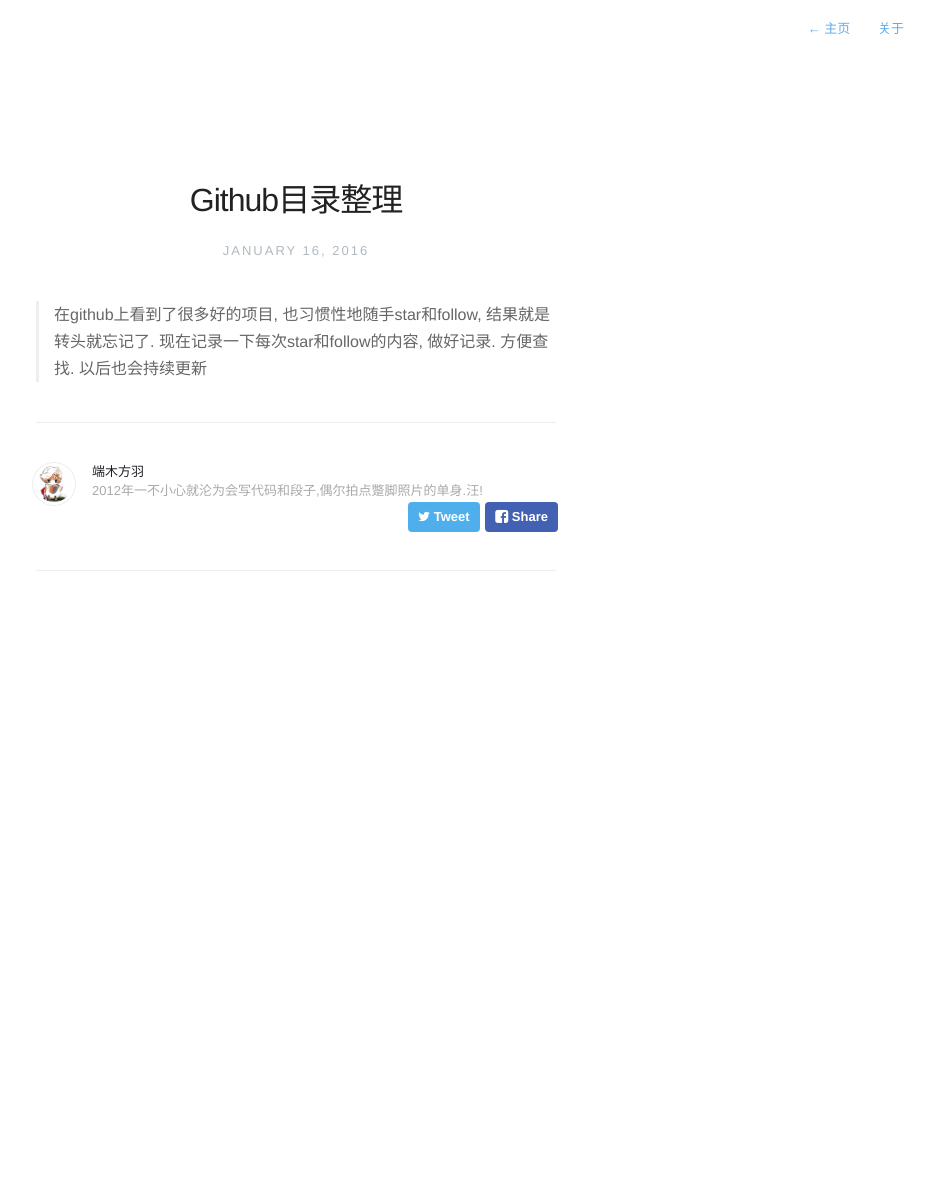
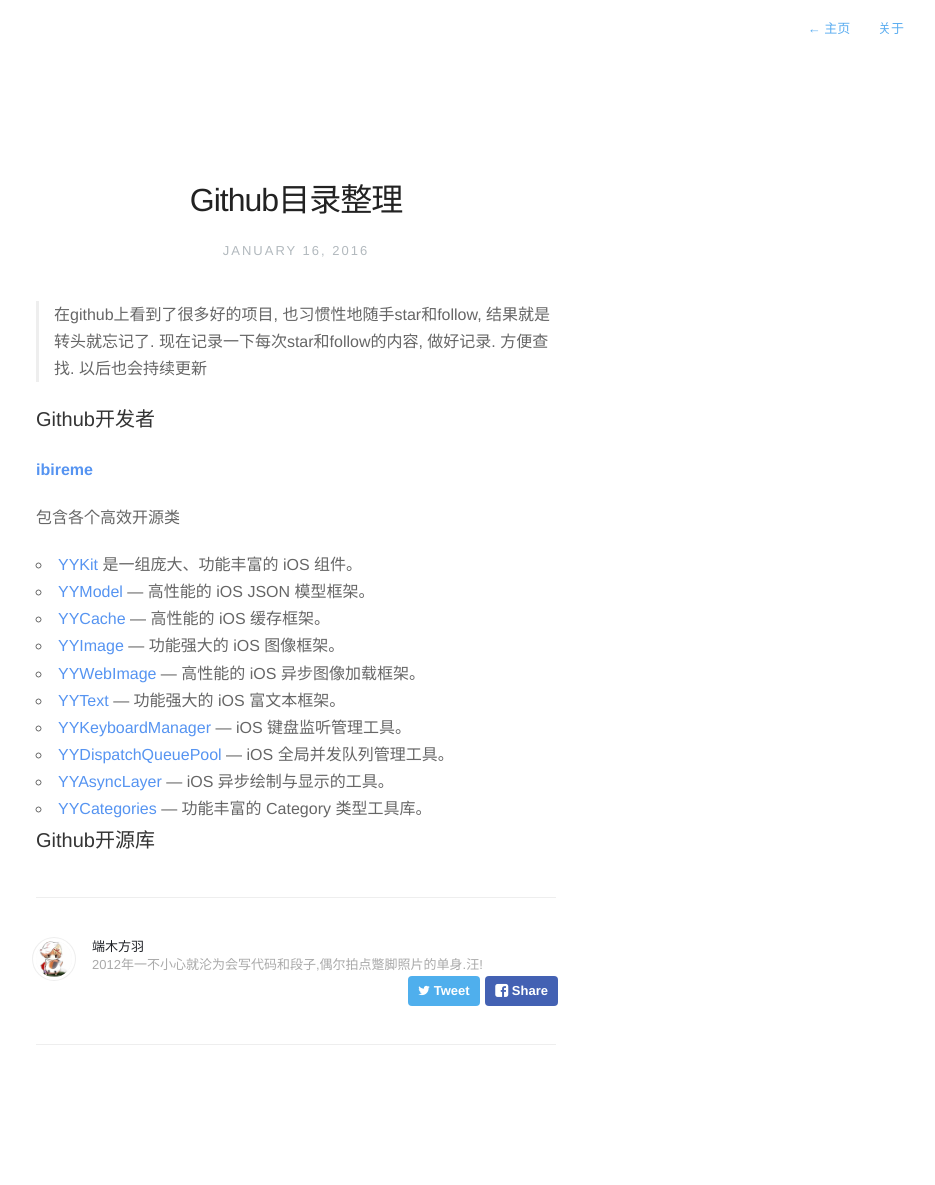
Before and after one commit to gq630960023/gq630960023.github.io, a Jekyll site: the page built from _posts/2016-01-16-github目录整理.markdown, in a window 1280 px wide. Shown: the whole page, without its empty margins (344-1279 px from the left). Built offline with Jekyll 4.4.1, drawn with Linux system fonts in a browser that asks for light colours; nearby versions of some CDN libraries; Markdown is read by kramdown in place of the engine named in the settings; before the commit the page ends 900 px from its top, so only the background shows below that.

Commit message:
更新 offset 与 inset 的区别

````diff
--- a/_posts/2016-01-15-Masonry备忘录.markdown
+++ b/_posts/2016-01-15-Masonry备忘录.markdown
@@ -107,5 +107,9 @@ UIScrollView中添加subView如果需要使用Masonry. 参考 里脊串的 [UISc
 #####offset()与inset()的区别
 
 ```
-前者指偏移量, 后者指间距.  待补充具体参数说明
+offset就是作用在单个属性的时候用 比如make.top.equalTo(self.view.mas_top).xxxx 这时候 equalTo的对象 是要指定具体属性的 比如mas_top,mas_right
+
+insets就是同时作用多个属性的时候用 比如 make.left.right.bottom.equalTo(self.view).xxxx 这时候 equalTo的对象 是不指定具体的属性的
+
+insets只是对offset封装了一下而已 避免offset写一大堆 用inset一句话就搞定了
 ```
--- a/_posts/2016-01-16-github目录整理.markdown
+++ b/_posts/2016-01-16-github目录整理.markdown
@@ -5,3 +5,25 @@ description: "所有的star与follow都是有意义的"
 ---
 
 >在github上看到了很多好的项目, 也习惯性地随手star和follow, 结果就是转头就忘记了. 现在记录一下每次star和follow的内容, 做好记录. 方便查找. 以后也会持续更新
+
+###Github开发者
+
+####[ibireme](https://github.com/ibireme)
+
+
+包含各个高效开源类
+
+* [YYKit](https://github.com/ibireme/YYKit) 是一组庞大、功能丰富的 iOS 组件。
+* [YYModel](https://github.com/ibireme/YYModel) — 高性能的 iOS JSON 模型框架。
+* [YYCache](https://github.com/ibireme/YYCache) — 高性能的 iOS 缓存框架。
+* [YYImage](https://github.com/ibireme/YYImage) — 功能强大的 iOS 图像框架。
+* [YYWebImage](https://github.com/ibireme/YYWebImage) — 高性能的 iOS 异步图像加载框架。
+* [YYText](https://github.com/ibireme/YYText) — 功能强大的 iOS 富文本框架。
+* [YYKeyboardManager](https://github.com/ibireme/YYKeyboardManager) — iOS 键盘监听管理工具。
+* [YYDispatchQueuePool](https://github.com/ibireme/YYDispatchQueuePool) — iOS 全局并发队列管理工具。
+* [YYAsyncLayer](https://github.com/ibireme/YYAsyncLayer) — iOS 异步绘制与显示的工具。
+* [YYCategories](https://github.com/ibireme/YYCategories) — 功能丰富的 Category 类型工具库。
+
+
+
+###Github开源库
````
